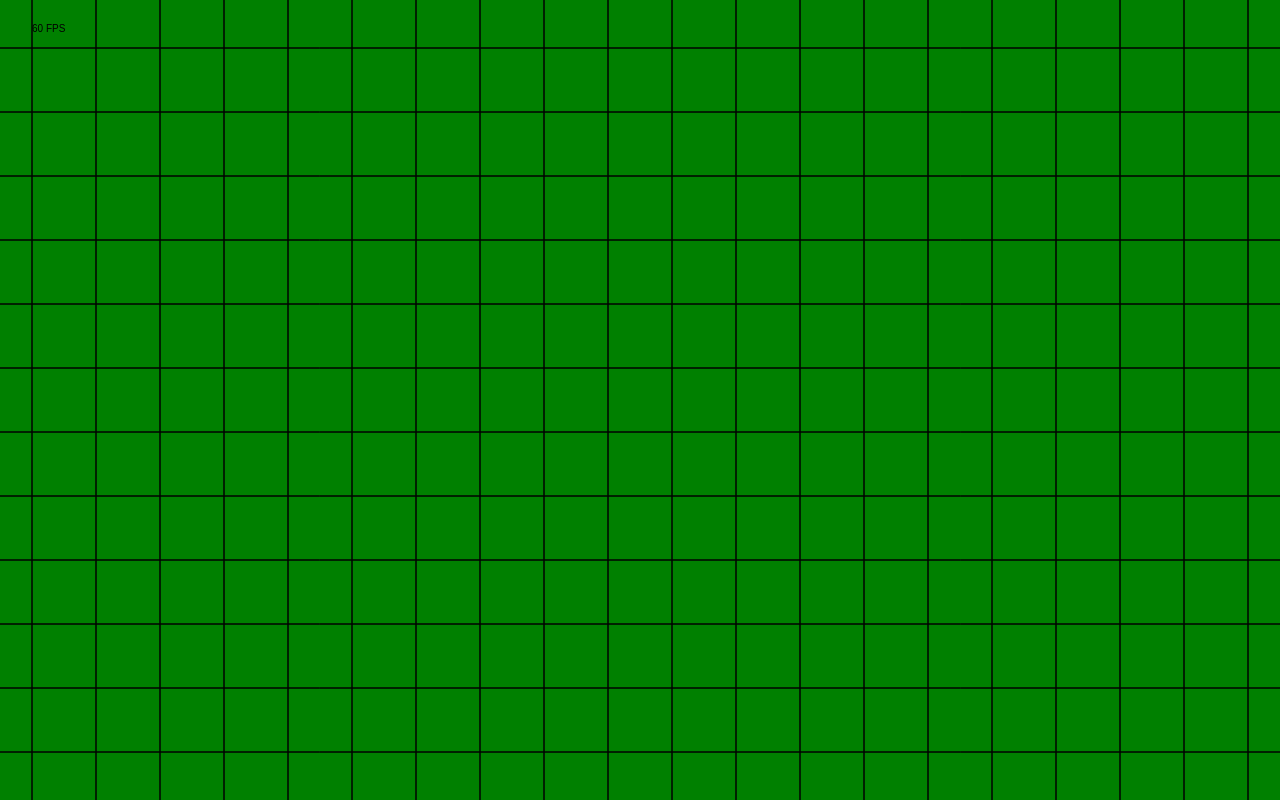
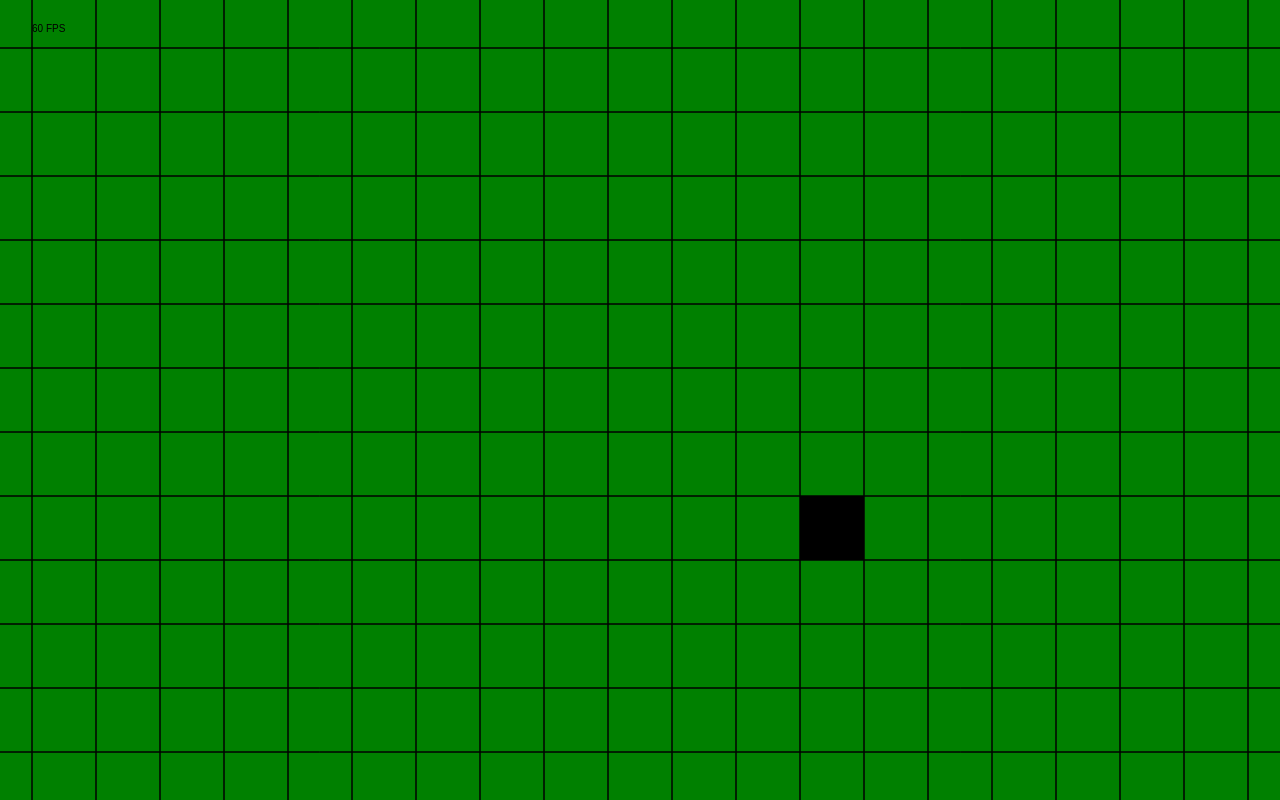
Before and after one commit to Thristhart/ld58, a React (Vite) app: page / in a window 1280 px wide. Built offline with nearby package versions, Linux system fonts and the light colour scheme; a web font is replaced by a local one.

Commit message:
draw entities

```diff
--- a/src/canvas.tsx
+++ b/src/canvas.tsx
@@ -1,6 +1,7 @@
 import { useEffect, useRef } from "react";
 import "./canvas.css";
 import { drawFrame } from "./render";
+import { GameWorld } from "./model/gameworld";
 
 function useFitCanvasToWindow(canvasRef: React.RefObject<HTMLCanvasElement | null>) {
     useEffect(() => {
@@ -22,7 +23,7 @@ function useFitCanvasToWindow(canvasRef: React.RefObject<HTMLCanvasElement | nul
     }, []);
 }
 
-function useDrawLoop(canvasRef: React.RefObject<HTMLCanvasElement | null>) {
+function useDrawLoop(canvasRef: React.RefObject<HTMLCanvasElement | null>, gameWorld: GameWorld) {
     useEffect(() => {
         if (!canvasRef.current) {
             return;
@@ -43,7 +44,7 @@ function useDrawLoop(canvasRef: React.RefObject<HTMLCanvasElement | null>) {
             const dt = timestamp - lastTimestamp;
             lastTimestamp = timestamp;
 
-            drawFrame(dt, canvas, context!);
+            drawFrame(dt, canvas, context!, gameWorld);
         }
 
         frameHandle = requestAnimationFrame(animationFrame);
@@ -52,12 +53,15 @@ function useDrawLoop(canvasRef: React.RefObject<HTMLCanvasElement | null>) {
     }, []);
 }
 
-export function Canvas() {
+interface CanvasProps {
+    gameWorld: GameWorld;
+}
+export function Canvas(props: CanvasProps) {
     const canvasRef = useRef<HTMLCanvasElement>(null);
 
     useFitCanvasToWindow(canvasRef);
 
-    useDrawLoop(canvasRef);
+    useDrawLoop(canvasRef, props.gameWorld);
 
     return <canvas ref={canvasRef} />;
 }
--- a/src/game.tsx
+++ b/src/game.tsx
@@ -1,6 +1,27 @@
+import { useState } from "react";
 import { Canvas } from "./canvas";
 import "./game.css";
+import { GameWorld } from "./model/gameworld";
+import { Pickup } from "./model/pickup";
+
+function createGameWorld() {
+    const gameworld = new GameWorld();
+
+    gameworld.addEntity(new Pickup({ x: 3, y: 2 }));
+
+    // @ts-ignore
+    window.DEBUG_gameWorld = gameworld;
+
+    return gameworld;
+}
+
+function useGameWorld() {
+    const [gameWorld] = useState(createGameWorld);
+
+    return gameWorld;
+}
 
 export function Game() {
-    return <Canvas />;
+    const gameWorld = useGameWorld();
+    return <Canvas gameWorld={gameWorld} />;
 }
--- a/src/model/entity.ts
+++ b/src/model/entity.ts
@@ -10,7 +10,12 @@ export class Entity {
     }
 
     draw(context: CanvasRenderingContext2D, canvas: HTMLCanvasElement) {
-        context.fillRect(this.position.x, this.position.y, GRID_SQUARE_SIZE, GRID_SQUARE_SIZE);
+        context.fillRect(
+            this.position.x * GRID_SQUARE_SIZE,
+            this.position.y * GRID_SQUARE_SIZE,
+            GRID_SQUARE_SIZE,
+            GRID_SQUARE_SIZE
+        );
     }
 }
 
--- a/src/model/gameworld.ts
+++ b/src/model/gameworld.ts
@@ -9,10 +9,18 @@ export class GameWorld {
     }
 
     getEntitiesNear(position: Position, distance: number) {
+        return this.getEntitiesInArea({
+            x: position.x - distance,
+            y: position.y - distance,
+            w: distance * 2,
+            h: distance * 2,
+        });
+    }
+    getEntitiesInArea(box: { x: number; y: number; w: number; h: number }) {
         const result: Entity[] = [];
-        for (let x = position.x - distance; x++; x < position.x + distance) {
-            for (let y = position.y - distance; y++; y < position.y + distance) {
-                result.concat(...this.getEntitiesAt({ x, y }));
+        for (let x = box.x; x <= box.x + box.w; x++) {
+            for (let y = box.y; y <= box.y + box.h; y++) {
+                result.push(...this.getEntitiesAt({ x, y }));
             }
         }
         return result;
--- a/src/render.ts
+++ b/src/render.ts
@@ -1,11 +1,17 @@
 import { camera } from "./camera";
 import { GRID_SQUARE_SIZE } from "./constants";
+import { GameWorld } from "./model/gameworld";
 
 const frameDurations: number[] = new Array();
 const frameDurationsSampleCount = 20;
 let frameTimeIndex = 0;
 
-export function drawFrame(dt: number, canvas: HTMLCanvasElement, context: CanvasRenderingContext2D) {
+export function drawFrame(
+    dt: number,
+    canvas: HTMLCanvasElement,
+    context: CanvasRenderingContext2D,
+    gameWorld: GameWorld
+) {
     frameDurations[frameTimeIndex++] = dt;
     frameTimeIndex %= frameDurationsSampleCount;
     const averageFrameTime = frameDurations.reduce((prev, current) => prev + current) / frameDurations.length;
@@ -38,6 +44,22 @@ export function drawFrame(dt: number, canvas: HTMLCanvasElement, context: Canvas
         context.stroke();
     }
 
+    const cameraX = Math.floor(camera.x / GRID_SQUARE_SIZE);
+    const cameraY = Math.floor(camera.y / GRID_SQUARE_SIZE);
+    const halfWisibleWidth = Math.ceil(canvas.width / camera.scale / GRID_SQUARE_SIZE / 2);
+    const halfVisibleHeight = Math.ceil(canvas.height / camera.scale / GRID_SQUARE_SIZE / 2);
+
+    const visibleEntities = gameWorld.getEntitiesInArea({
+        x: cameraX - halfWisibleWidth,
+        y: cameraY - halfVisibleHeight,
+        w: halfWisibleWidth * 2,
+        h: halfVisibleHeight * 2,
+    });
+
+    for (const ent of visibleEntities) {
+        ent.draw(context, canvas);
+    }
+
     context.restore();
 
     context.fillStyle = "black";
```
